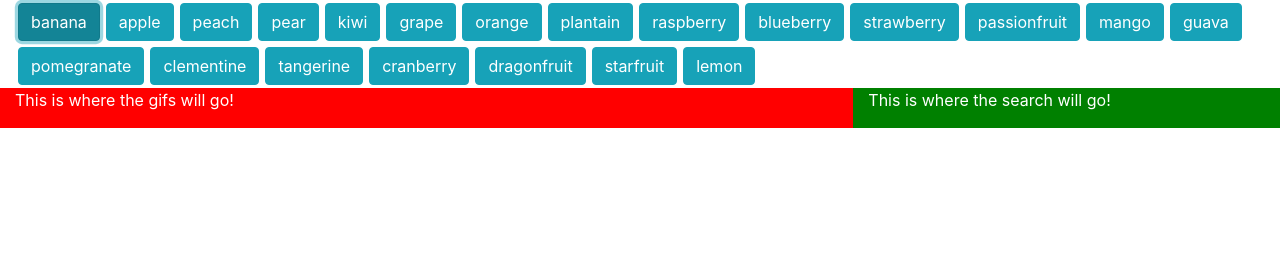
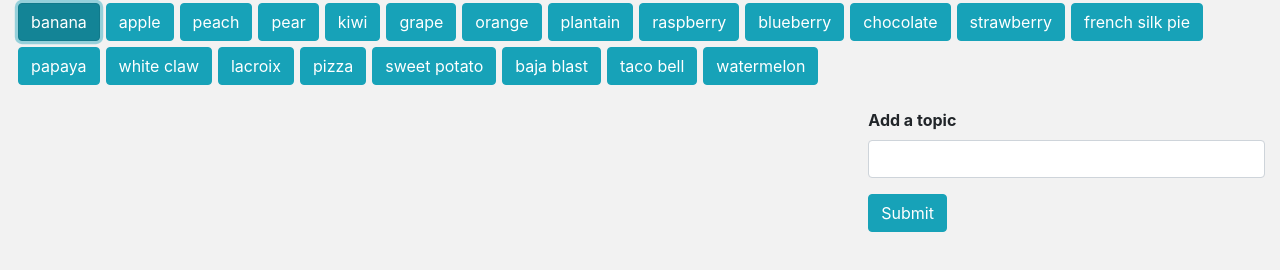
Before and after one commit to kaygrog/GifTastic, a plain HTML site: page index.html in a window 1280 px wide. Both pictures are taken after a click on the button "banana". Drawn offline with nearby package versions, Linux system fonts and the light colour scheme; no server answers.

Commit message:
Add search to html

```diff
--- a/assets/css/style.css
+++ b/assets/css/style.css
@@ -1,23 +1,29 @@
-#buttons, #gifs, #search {
+body {
+    background: #f2f2f2;
+}
+
+#buttons {
     color: white;
 }
 
-#buttons {
+.content {
+    margin-top: 20px;
+}
 
+#topic-text {
+    font-weight: bold;
 }
 
 #gifs {
-    background-color: red;
 }
 
 #search {
-    background-color: green;
 }
 
-.fruit-button {
+.food-button {
     margin: 3px;
 }
 
-.fruit-pic {
+.food-pic {
     margin: 20px 10px 10px 5px;
 }
--- a/assets/javascript/app.js
+++ b/assets/javascript/app.js
@@ -1,17 +1,23 @@
 var topics = ["banana", "apple", "peach", "pear", "kiwi", "grape", "orange",
-              "plantain", "raspberry", "blueberry", "strawberry", "passionfruit",
-              "mango", "guava", "pomegranate", "clementine", "tangerine",
-              "cranberry", "dragonfruit", "starfruit", "lemon"]
+              "plantain", "raspberry", "blueberry", "chocolate", "strawberry",
+              "french silk pie", "papaya", "white claw", "lacroix", "pizza",
+              "sweet potato", "baja blast", "taco bell", "watermelon"]
 
-// Add fruit buttons to page
+// Add food buttons to page
 for (var i=0; i < topics.length; i++) {
-    $("#buttons").append("<button type='button' class='btn btn-info fruit-button' id='" + topics[i] + "'>" + topics[i] + "</button>");
+    $("#buttons").append("<button type='button' class='btn btn-info food-button' id='" + topics[i] + "'>" + topics[i] + "</button>");
 }
 
-// When a fruit button is clicked, call the Giphy API and search for gifs using the button id as the query
-$(".fruit-button").on("click", function() {
-    var queryURL = "https://api.giphy.com/v1/gifs/search?api_key=scg3lg7S0jY6WEdDMnDymRFBHblIReU8&q=" + this.id + "&limit=10";
+// When a food button is clicked, call the Giphy API and search for gifs using the button id as the search query
+$(".food-button").on("click", function() {
 
+    // Clear gifs div
+    $("#gifs").text("");
+
+    // Create the url to use for the Giphy API call using the button id as the search query
+    var queryURL = "https://api.giphy.com/v1/gifs/search?api_key=scg3lg7S0jY6WEdDMnDymRFBHblIReU8&q=" + this.id + "&limit=10&rating=r";
+
+    // Giphy API call
     $.ajax({
         url: queryURL,
         method: "GET"
@@ -22,16 +28,18 @@ $(".fruit-button").on("click", function() {
         // Store the array of data from the Giphy API call resposne
         var gifs = response.data;
 
-        // Loop through the array and add the gifs to the page
+        // Loop through the array and add the images to the page
         for (var i=0; i < gifs.length; i++) {
             var stillURL = response.data[i].images.fixed_width_still.url;
             var animateURL = response.data[i].images.fixed_width.url;
 
+            // Add images to gifs div
             // Make sure still version, animated version, and state of image are stored as attributes
-            $("#gifs").append("<img class='fruit-pic' src='" + stillURL + "' data-still='" + stillURL + "' data-animate='" + animateURL + "' data-state='still'>");
+            $("#gifs").append("<img class='food-pic' src='" + stillURL + "' data-still='" + stillURL + "' data-animate='" + animateURL + "' data-state='still'>");
         }
 
-        $(".fruit-pic").on("click", function() {
+        // When an image is clicked, call function to either animate or make still
+        $(".food-pic").on("click", function() {
             changeImage(this);
         });
 
--- a/index.html
+++ b/index.html
@@ -21,13 +21,19 @@
     </header>
 
     <!-- Container to hold gifs and search -->
-    <div class="container-fluid">
+    <div class="container-fluid content">
         <div class="row">
             <div id="gifs" class="col-8">
                 <p>This is where the gifs will go!</p>
             </div>
             <div id="search" class="col-4">
-                <p>This is where the search will go!</p>
+                <form>
+                    <div class="form-group">
+                      <label for="topic-search" id="topic-text">Add a topic</label>
+                      <input type="search" class="form-control" id="topic-search">
+                    </div>
+                    <button type="submit" class="btn btn-info">Submit</button>
+                  </form>
             </div>
         </div>
     </div>
```
